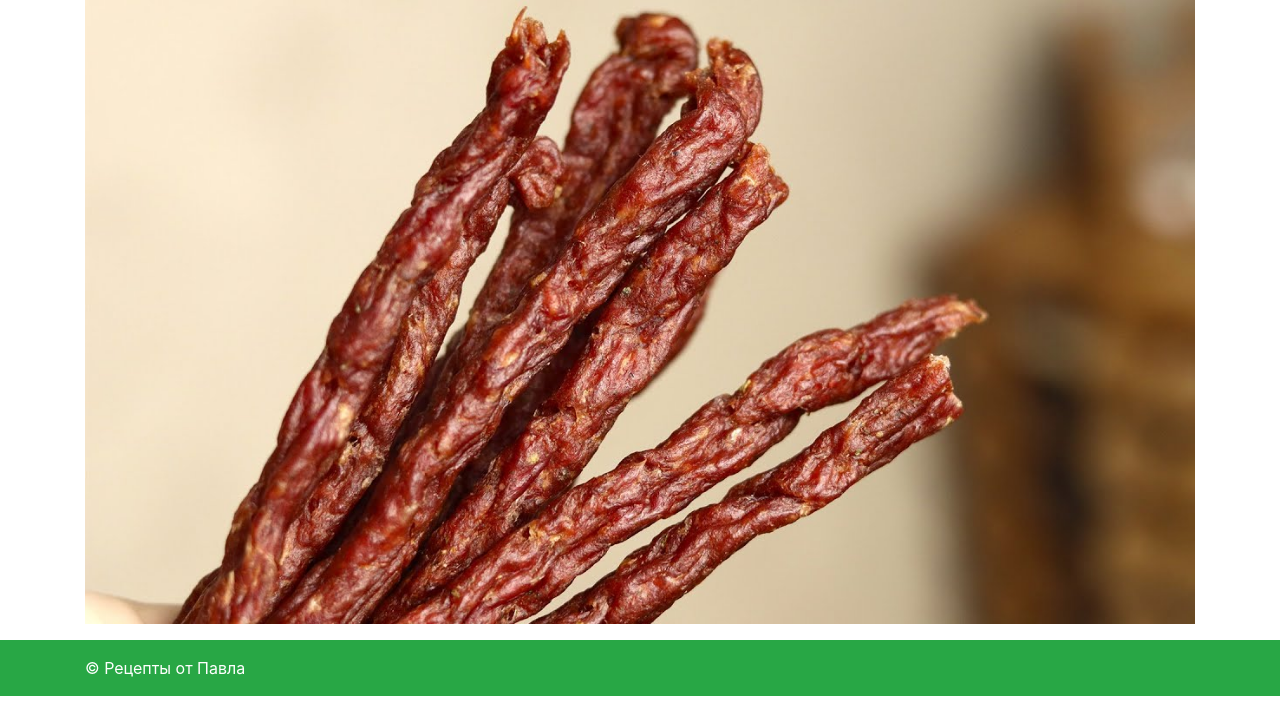
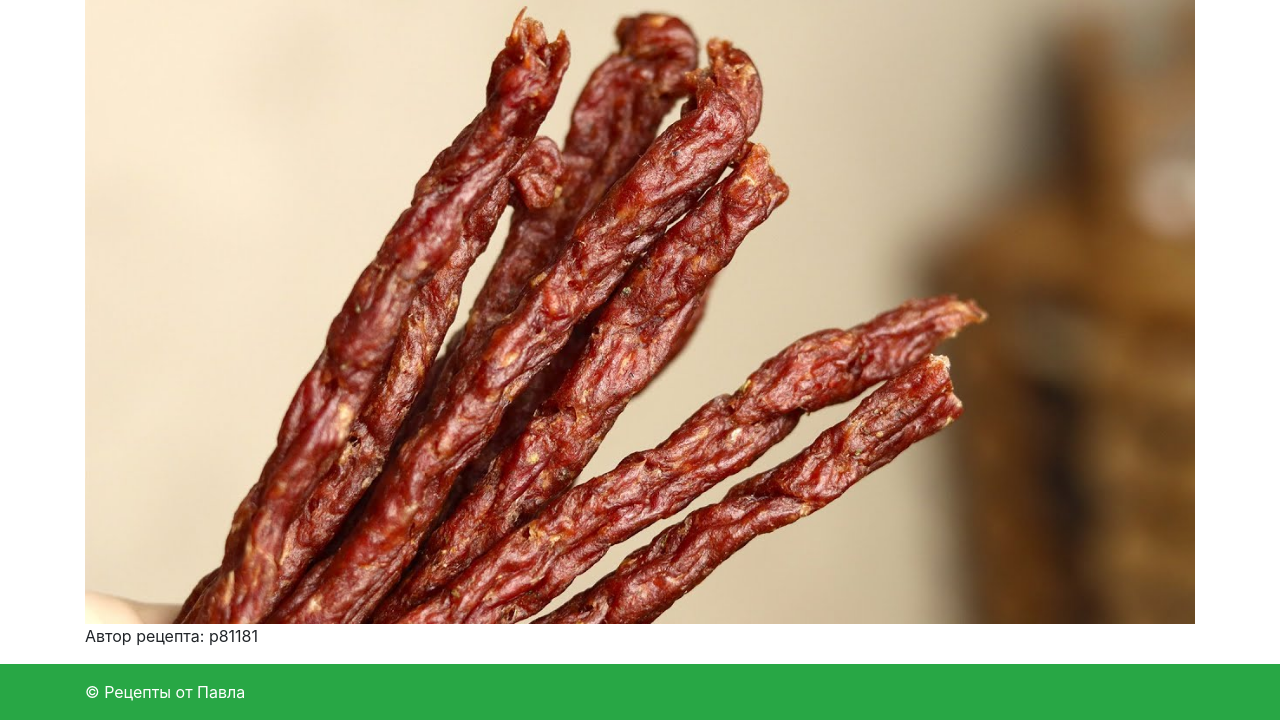
Before and after one commit to Pavel81181/Recipe, a Django app: page /recipe/2/ in a window 1280 px wide. Shown: the part 367-1087 px from the top of the page. Before the commit the page ends 1063 px from the top, so only its background shows below. Run offline with Django 5.2, Linux system fonts and the light colour scheme; data comes from the database, SQL or seed files in the repository; some libraries are stand-ins or nearby versions.

Commit message:
Update recipe_desc.html

```diff
--- a/recipeapp/templates/recipe_desc.html
+++ b/recipeapp/templates/recipe_desc.html
@@ -12,10 +12,12 @@
     {% if recipe.image %}
         <img src="{{ recipe.image.url }}" alt="{{ recipe.name }}" class="img-fluid">
     {% endif %}
+    <p>Автор рецепта: {{ recipe.author }} </p>
 
     {% if user.is_authenticated and user == recipe.author %}
     <a href="{% url 'recipe_edit' recipe.id %}" class="btn btn-primary mt-3">Редактировать</a>
 {% endif %}
 
 
+
 {% endblock %}
```
